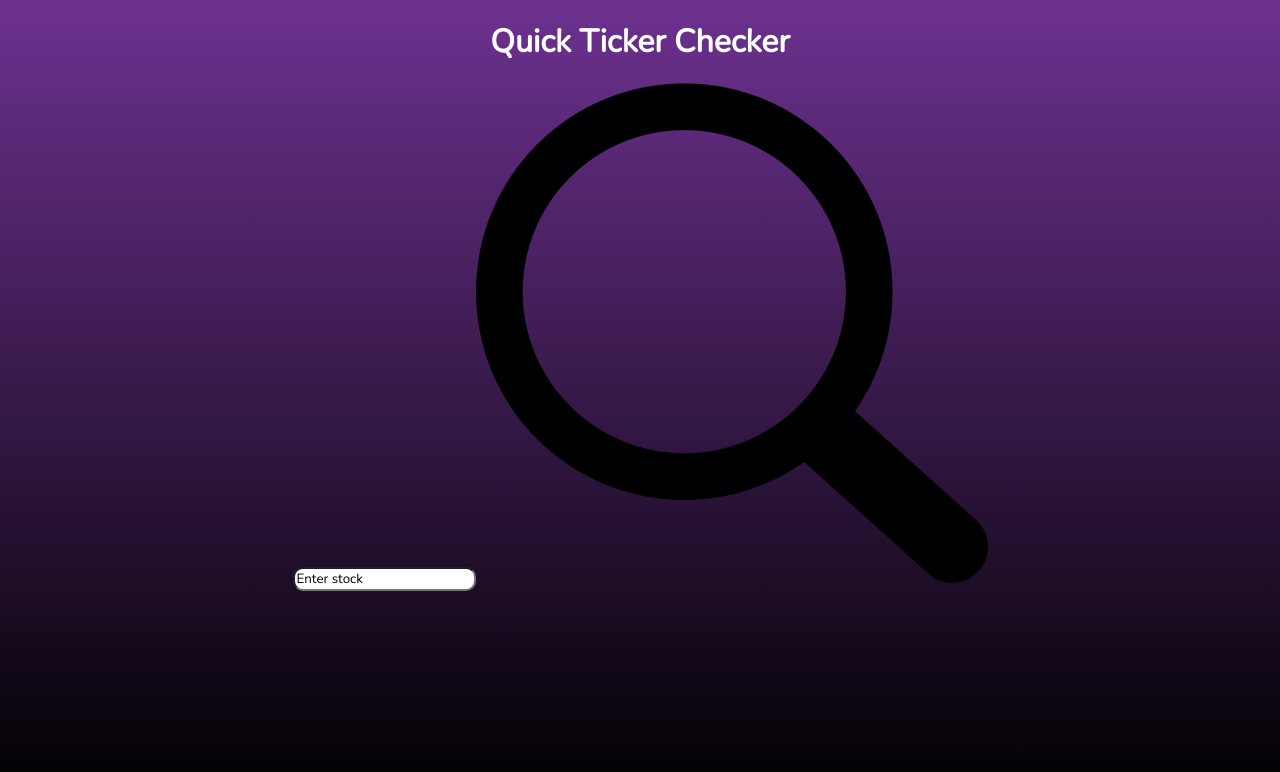
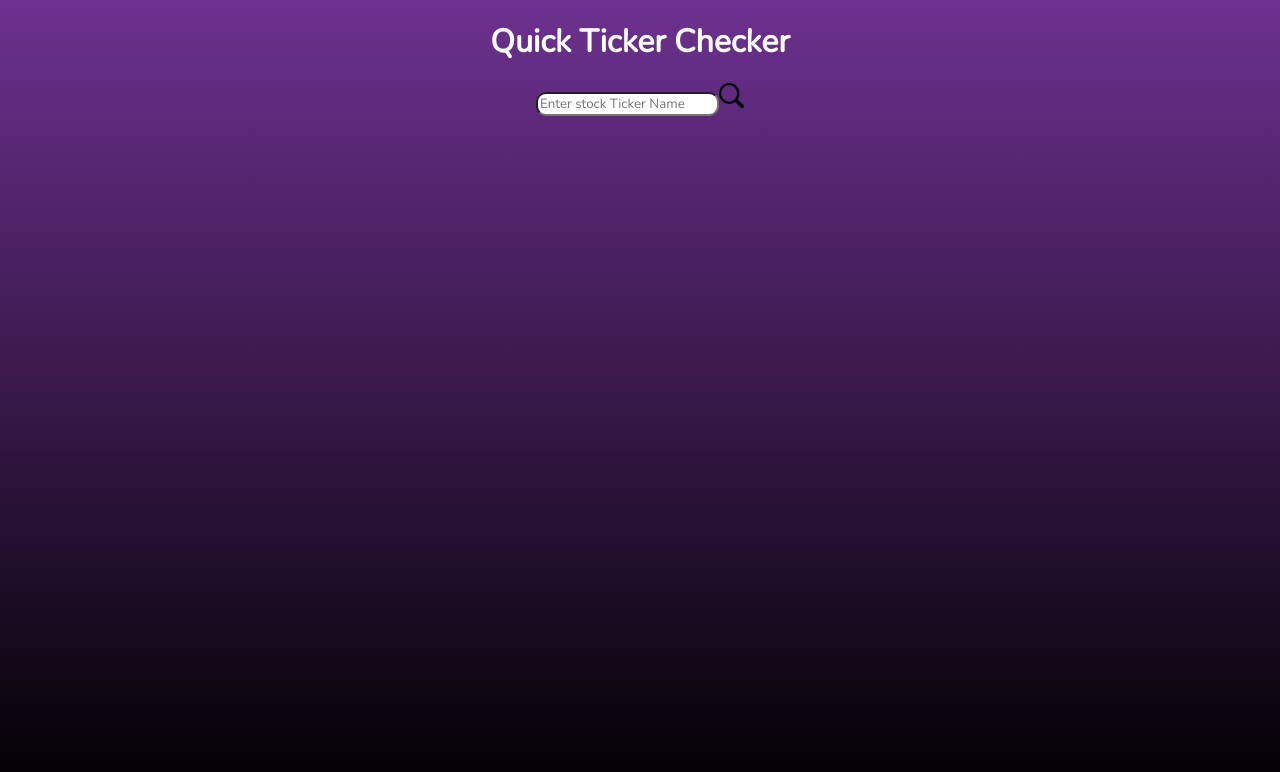
Before and after one commit to GrantjyLi/Simula-Stock, a React (Create React App) app: page / in a window 1280 px wide. Shown: the top 772 px of the page. Built offline with nearby package versions, Linux system fonts and the light colour scheme.

Commit message:
changes to input text field made
now it clears when you click it at the start, and you can hit enter to request api

```diff
--- a/package.json
+++ b/package.json
@@ -7,6 +7,7 @@
     "@testing-library/jest-dom": "^5.16.5",
     "@testing-library/react": "^13.4.0",
     "@testing-library/user-event": "^13.5.0",
+    "assert": "^2.0.0",
     "axios": "^1.4.0",
     "google-search-results-nodejs": "^2.1.0",
     "i": "^0.3.7",
--- a/src/SearchResults/SearchResults.jsx
+++ b/src/SearchResults/SearchResults.jsx
@@ -1,4 +1,4 @@
-import React, { useState } from "react";
+import React, { useState} from "react";
 import Axios from 'axios'
 import './SearchResults.css'
 import JobComponent from './TickerComponent.jsx'
@@ -53,11 +53,13 @@ function Results() {
                 <input
                     type="text"
                     id="textInput"
-                    defaultValue = "Enter stock"
+                    placeholder = "Enter stock Ticker Name"
                     onChange={(e) => {setSearch(e.target.value)}}
+                    onKeyPress = {(e) =>{ if (e.key === "Enter") getData()}}
+                    tabIndex = "0"
 
                 />
-                <img src={searchIcon} onClick={getData}/>
+                <img id = "searchIcon" src={searchIcon} onClick={getData}/>
 
             </div>
 
```
Also changed, not shown: 1 other file (tests, documents, lock files or other folders).
